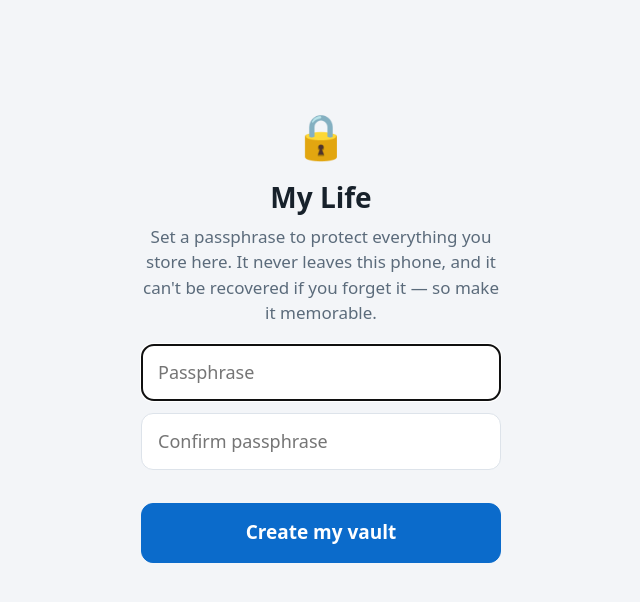
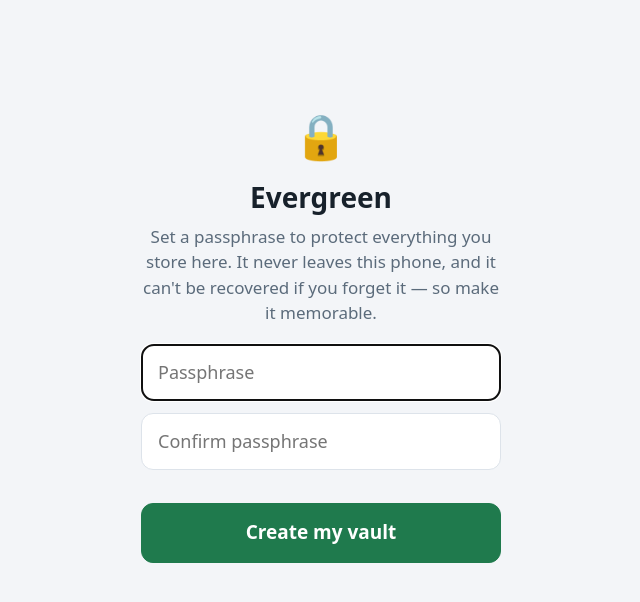
Before and after one commit to greenlawr/tiguan-diagnostics, a website with bundled scripts: page index.html in a window 1280 px wide. Shown: the part 64-666 px from the top of the page, without its empty margins (319-959 px from the left). Built offline with nearby package versions, Linux system fonts and the light colour scheme.

Commit message:
Rebrand to Evergreen with a new logo and green theme
Rename the app from My Life to Evergreen (a play on the family name), with
a new evergreen-tree icon, green colour scheme, and updated title, manifest,
lock screen and WebAuthn relying-party name.

Co-Authored-By: Claude Opus 4.8 <noreply@anthropic.com>
Claude-Session: https://claude.ai/code/session_017zndTQVUsDUeeNA27xejAx

```diff
--- a/index.html
+++ b/index.html
@@ -3,8 +3,8 @@
 <head>
   <meta charset="utf-8">
   <meta name="viewport" content="width=device-width, initial-scale=1, viewport-fit=cover">
-  <meta name="theme-color" content="#0b6bcb">
-  <title>My Life</title>
+  <meta name="theme-color" content="#1f7a4d">
+  <title>Evergreen</title>
   <link rel="manifest" href="manifest.webmanifest">
   <link rel="icon" href="icon.svg" type="image/svg+xml">
   <link rel="stylesheet" href="styles.css">
@@ -13,7 +13,7 @@
   <div id="lock-screen" class="lock">
     <div class="lock-box">
       <div class="lock-icon" aria-hidden="true">🔒</div>
-      <h1>My Life</h1>
+      <h1>Evergreen</h1>
       <p id="lock-intro" class="muted"></p>
       <form id="lock-form">
         <input id="lock-pass" type="password" autocomplete="off" placeholder="Passphrase" aria-label="Passphrase">
@@ -27,7 +27,7 @@
   </div>
 
   <header class="top">
-    <h1>My Life</h1>
+    <h1>Evergreen</h1>
     <div class="top-right">
       <span id="conn" class="pill off">Not connected</span>
       <button id="btn-lock" class="icon-btn" aria-label="Lock app" title="Lock">🔒</button>
--- a/js/biometric.js
+++ b/js/biometric.js
@@ -61,8 +61,8 @@ export async function enableBiometric(passphrase, storage = globalThis.localStor
   const cred = await navigator.credentials.create({
     publicKey: {
       challenge: rand(32),
-      rp: { name: 'My Life', id: location.hostname },
-      user: { id: rand(16), name: 'my-life', displayName: 'My Life' },
+      rp: { name: 'Evergreen', id: location.hostname },
+      user: { id: rand(16), name: 'evergreen', displayName: 'Evergreen' },
       pubKeyCredParams: [{ type: 'public-key', alg: -7 }, { type: 'public-key', alg: -257 }],
       authenticatorSelection: { authenticatorAttachment: 'platform', userVerification: 'required', residentKey: 'preferred' },
       timeout: 60000,
--- a/styles.css
+++ b/styles.css
@@ -4,7 +4,7 @@
   --line: #dde3ea;
   --text: #17212b;
   --muted: #5b6b7b;
-  --accent: #0b6bcb;
+  --accent: #1f7a4d;
   --on-accent: #ffffff;
   --ok: #157f4c;
   --ok-bg: #e2f5ea;
@@ -26,8 +26,8 @@
     --line: #2a3948;
     --text: #e8eef4;
     --muted: #9aabbb;
-    --accent: #3b9eff;
-    --on-accent: #04121f;
+    --accent: #4ccb86;
+    --on-accent: #052a1c;
     --ok: #4fd69b;
     --ok-bg: rgba(62, 207, 142, 0.14);
     --minor: #8ab8ff;
--- a/sw.js
+++ b/sw.js
@@ -1,5 +1,5 @@
 // Offline support: network first (so updates arrive), cached copy when there is no signal.
-const CACHE = 'my-life-v13';
+const CACHE = 'evergreen-v14';
 const FILES = [
   './', 'index.html', 'styles.css', 'icon.svg', 'manifest.webmanifest',
   'js/app.js', 'js/appconnect.js', 'js/ble.js', 'js/biometric.js', 'js/deliveries.js', 'js/dtc.js', 'js/elm.js', 'js/explain.js', 'js/garage.js',
```
Also changed, not shown: README.md, icon.svg, manifest.webmanifest.
